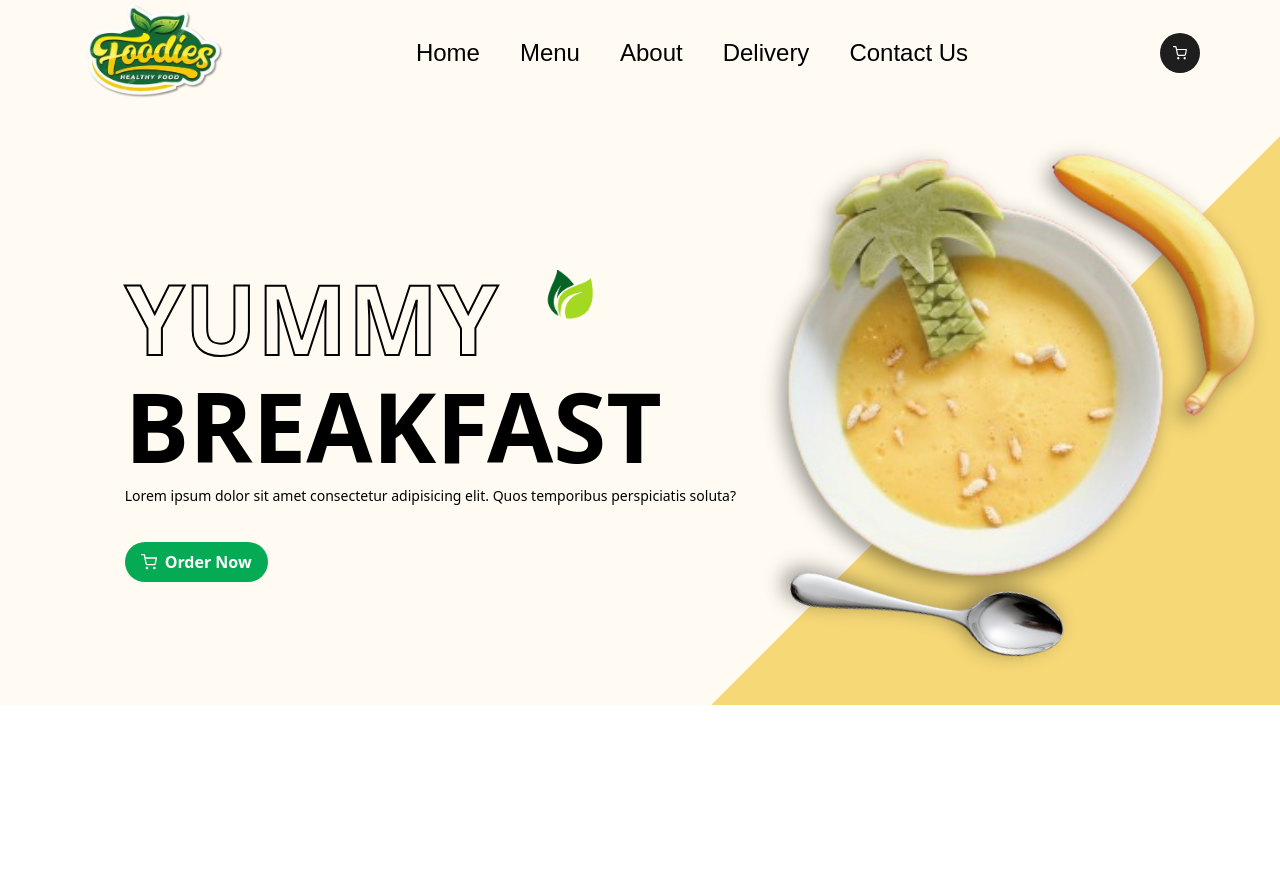
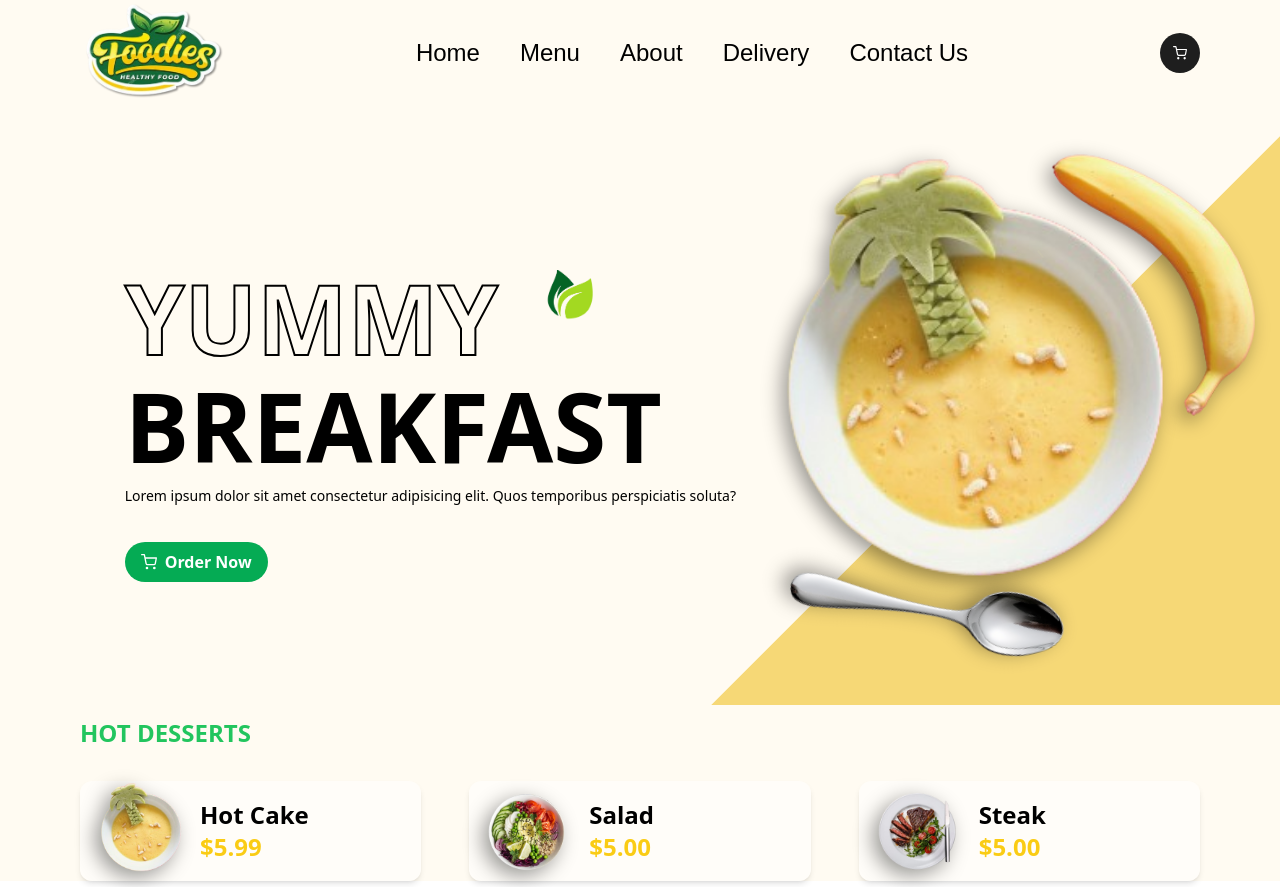
Before and after one commit to UmeshKumar0143/food-center, a React (Vite) app: page / in a window 1280 px wide. Before the commit the page ends 800 px from the top, so only its background shows below. Built offline with nearby package versions, Linux system fonts and the light colour scheme.

Commit message:
Completed HOt desserst

```diff
--- a/src/App.tsx
+++ b/src/App.tsx
@@ -1,16 +1,18 @@
 import React from 'react'
 import Navbar from './components/Navbar'
 import Hero from './components/Hero'
+import HotDeserts from './components/HotDeserts'
 
 type Props = {}
 
 const App = (props: Props) => {
   return (
-    <div className='bg-white2 overflow-x-hidden '>
+    <div className='bg-white2 '>
       <div className='relative overflow-hidden'>
       <Navbar/>
       <Hero/>
       </div>
+      <HotDeserts/>
     </div>
   )
 }
--- a/src/components/Hero.tsx
+++ b/src/components/Hero.tsx
@@ -3,12 +3,9 @@ import Food from '../assets/food/food.png'
 import Banana from '../assets/food/banana2.png'
 import Spoon from '../assets/food/spoon.png'
 import { FiShoppingCart } from 'react-icons/fi'
-import { animate, motion } from 'framer-motion'
-type Props = {}
+import { motion } from 'framer-motion'
 
-const Hero = (props: Props) => {
-
-    const slideUp = (delay: number) =>{
+export const  slideUp = (delay: number) =>{
     return {
         initial : {
             y : '100%',
@@ -25,8 +22,9 @@ const Hero = (props: Props) => {
     };
 }
 
+const Hero = () => {
  return (
-    <div className='container sm:flex sm:justify-around  overflow-hidden  min-h-[600px]'>
+    <div className='container sm:flex sm:justify-around  overflow-hidden min-h-[600px]'>
         {/* Text Div */}
         <div>
             <div className='sm:ml-10 sm:mt-[165px] mt-12 '>
--- /dev/null
+++ b/src/components/HotDeserts.tsx
@@ -0,0 +1,49 @@
+import food1 from '../assets/food/food.png'
+import food2 from '../assets/food/food2-plate.png'
+import food3 from '../assets/food/banner.png'
+import { slideUp } from './Hero'
+import { motion } from 'framer-motion'
+
+const foods = [
+    {
+        name: "Hot Cake",
+        img: food1,
+        price: "$5.99",
+        delay: 0.1,
+    },
+    {
+        name: "Salad",
+        img: food2,
+        price: "$5.00",
+        delay : 0.2,
+    },
+    {
+        name: "Steak",
+        img: food3,
+        price: "$5.00",
+        delay : 0.3,
+    },
+]
+
+const HotDeserts = () => {
+  return (
+    <div className='container mt-3'>
+            <h1 className='text-2xl text-green-500 font-semibold uppercase'>Hot Desserts</h1>
+        <div>
+            <div className='flex  sm:flex-row flex-col mt-8 gap-5 sm:gap-12'>
+                {foods.map((item,index)=><motion.div variants={slideUp(item.delay)} initial="initial" whileInView="animate" key={index} className='bg-white/50 group gap-3 w-[400px] h-[100px] flex  shadow-md hover:cursor-pointer items-center rounded-xl p-3'>
+                        <div>
+                        <img src={item.img} alt="" className='w-24 img-shadow group-hover:scale-125 transition-all  duration-700 group-hover:rotate-[50deg]'/>
+                        </div>
+                        <div>
+                            <h1 className='text-2xl font-semibold'>{item.name}</h1>
+                            <p  className='text-2xl text-yellow-400 font-semibold'>{item.price}</p>
+                        </div>
+                </motion.div>)}
+            </div>
+        </div>
+    </div>
+  )
+}
+
+export default HotDeserts
```
Lines whose indentation alone changed are shown as unchanged.
